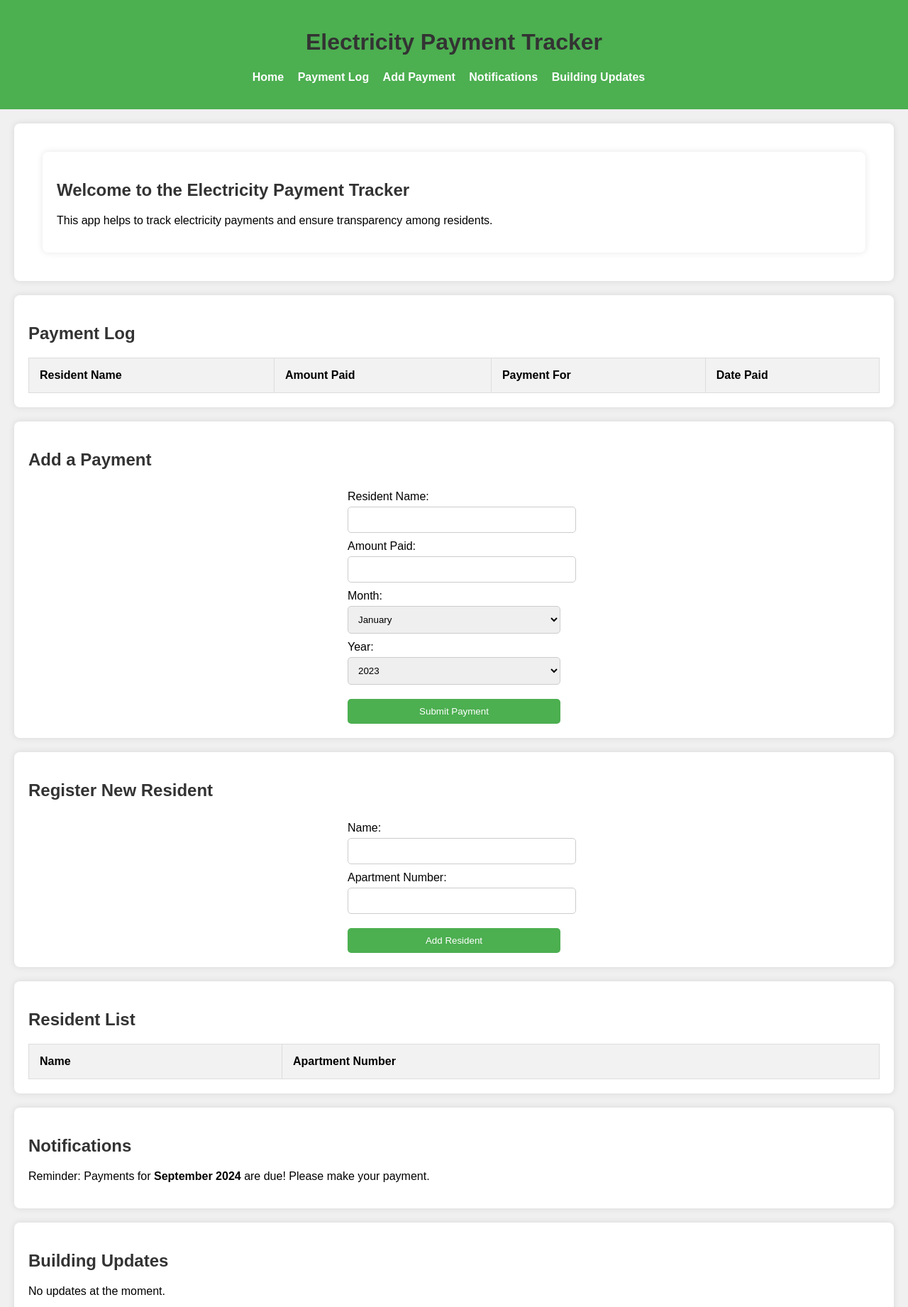
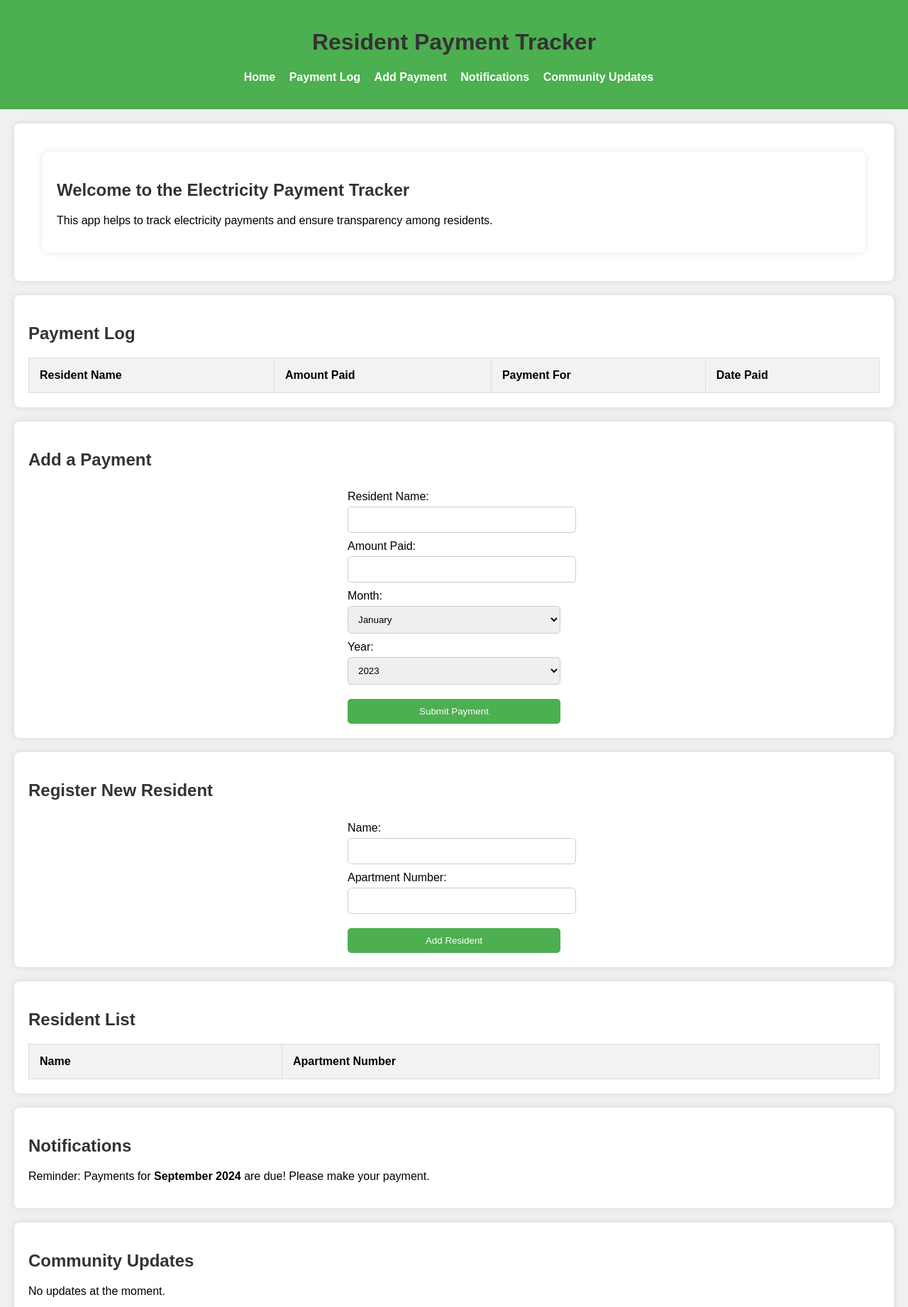
Before and after one commit to Shyllon/e-payment_tracker, a plain HTML site: page index.html in a window 1280 px wide. Shown: the top 1842 px of the page at 71% size. Drawn offline with Linux system fonts and the light colour scheme.

Commit message:
Modified the HTML file from Electricity Payment Tracker to Resident Management System

```diff
--- a/index.html
+++ b/index.html
@@ -3,19 +3,19 @@
 <head>
     <meta charset="UTF-8">
     <meta name="viewport" content="width=device-width, initial-scale=1.0">
-    <title>Building Electricity Payment Tracker</title>
+    <title>Resident Payment Tracker</title>
     <link rel="stylesheet" href="styles.css">
 </head>
 <body>
     <header>
-        <h1>Electricity Payment Tracker</h1>
+        <h1>Resident Payment Tracker</h1>
         <nav>
             <ul>
                 <li><a href="#home">Home</a></li>
                 <li><a href="#payments">Payment Log</a></li>
                 <li><a href="#add-payment">Add Payment</a></li>
                 <li><a href="#notifications">Notifications</a></li>
-                <li><a href="#building-updates">Building Updates</a></li>
+                <li><a href="#building-updates">Community Updates</a></li>
             </ul>
         </nav>
     </header>
@@ -116,7 +116,7 @@
     </section>
 
     <section id="updates">
-        <h2>Building Updates</h2>
+        <h2>Community Updates</h2>
         <p id="latest-update">No updates at the moment.</p>
 
         <form id="update-form">
@@ -147,7 +147,7 @@
 
 
     <footer>
-        <p>&copy; 2024 Building Electricity Payment Tracker</p>
+        <p>&copy; Resident Payment Tracker</p>
     </footer>
 
     <script src="app.js"></script>
```
